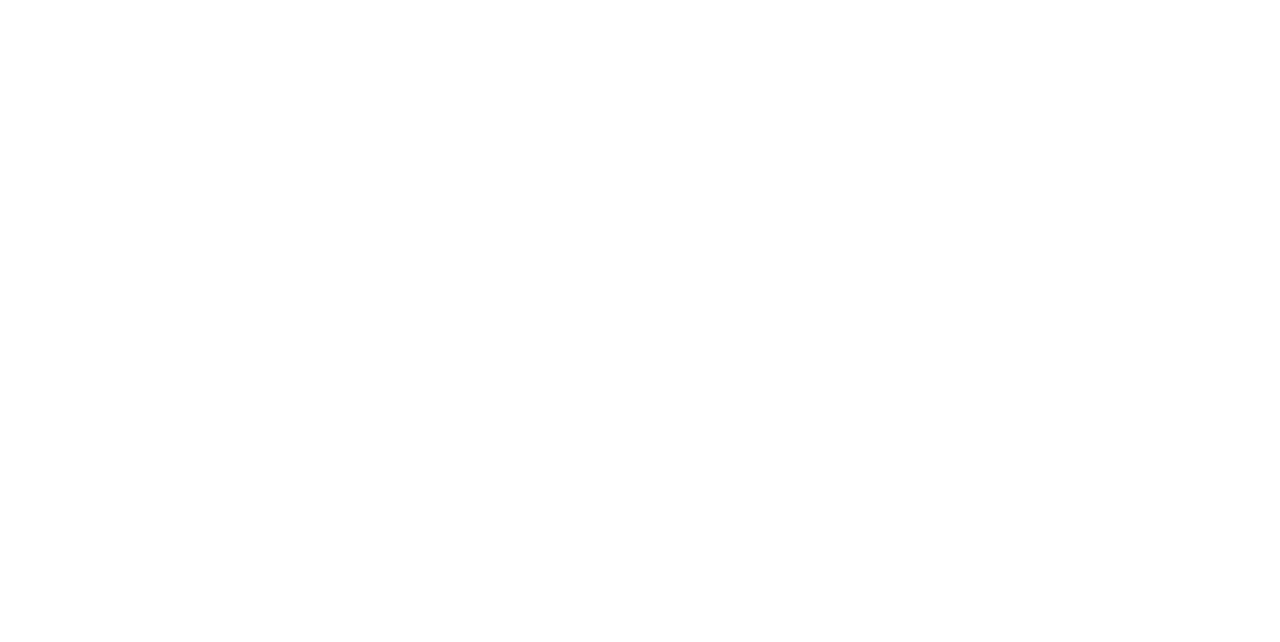
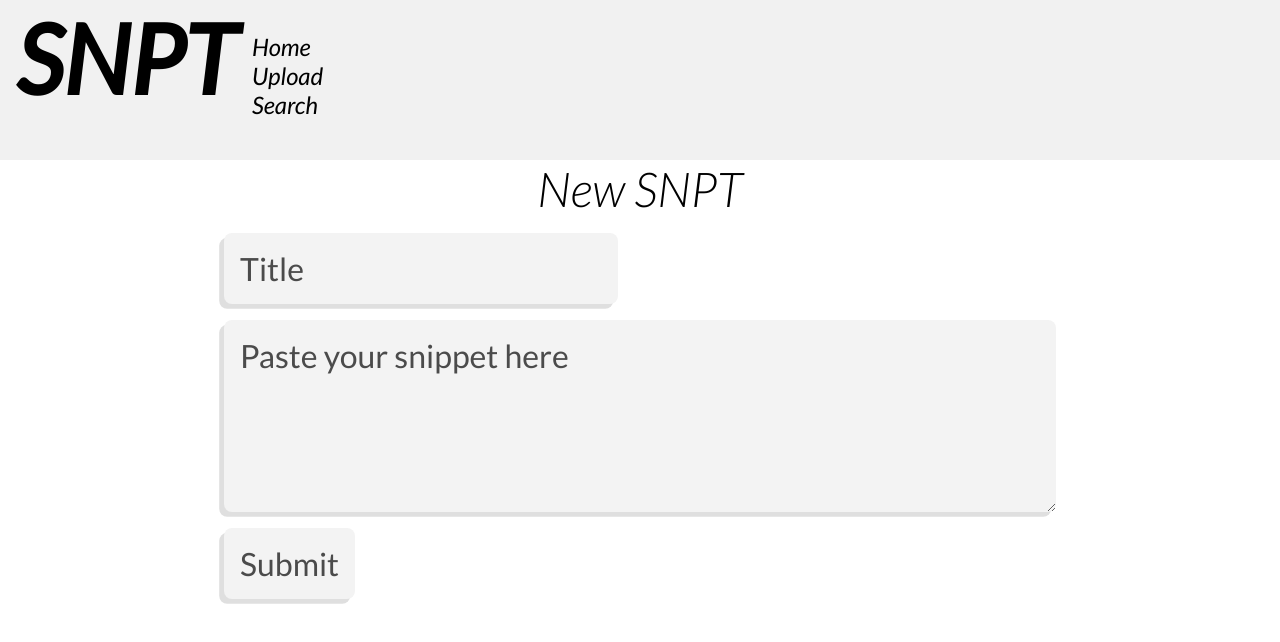
Before and after one commit to seiemens/snpt, a Nuxt app in the folder snpt-client/: page /upload in a window 1280 px wide. Before the commit this address had no page. Shown: the top 642 px of the page. Built offline with nearby package versions, Linux system fonts and the light colour scheme.

Commit message:
implemented upload with API call

```diff
--- a/snpt-client/assets/styles/global.css
+++ b/snpt-client/assets/styles/global.css
@@ -1,4 +1,4 @@
-@import url("https://fonts.googleapis.com/css2?family=Lato:ital,wght@0,100;0,300;0,400;0,700;1,100;1,400&display=swap");
+@import url("https://fonts.googleapis.com/css2?family=Lato:ital,wght@0,100;0,300;0,400;0,700;1,100;1,300;1,400&display=swap");
 
 * {
   padding: 0;
@@ -16,3 +16,22 @@
   align-items: center;
   justify-content: center;
 }
+.placeholder {
+  height: 100vh;
+}
+
+::-webkit-scrollbar {
+  display: none;
+}
+
+h3 {
+  font-family: "Lato", sans-serif;
+  font-size: 3rem;
+  font-weight: 300;
+}
+h3 {
+  font-family: "Lato", sans-serif;
+  font-size: 3rem;
+  font-weight: 300;
+  font-style: italic;
+}
--- /dev/null
+++ b/snpt-client/assets/styles/header.css
@@ -0,0 +1,26 @@
+h1 {
+  font-size: 6rem;
+  padding-left: 1rem;
+  padding-right: 1rem;
+  float: left;
+}
+.header {
+  font-family: "Lato", sans-serif;
+  background-color: #f1f1f1;
+  height: 10rem;
+  color: rgb(0, 0, 0);
+  font-style: italic;
+}
+.nav {
+  padding: 2rem;
+}
+.nav a {
+  display: block;
+  margin-left: 1rem;
+  font-size: 1.5rem;
+  text-decoration: none;
+  color: black;
+}
+.nav a:hover {
+  text-decoration: underline;
+}
--- /dev/null
+++ b/snpt-client/assets/styles/upload.css
@@ -0,0 +1,41 @@
+input,
+button,
+textarea {
+  font-family: "Lato", sans-serif;
+
+  display: block;
+  border: none;
+  border-radius: 0.5rem;
+  background-color: #f3f3f3;
+  font-size: 2rem;
+  padding: 1rem;
+  color: rgb(75, 75, 75);
+  box-shadow: #dfdfdf -0.3rem 0.3rem;
+  margin: 1rem;
+}
+
+::placeholder {
+  color: rgb(75, 75, 75);
+}
+
+input[type="submit"]:hover {
+  background-color: #ebebeb;
+  transition: 0.5s;
+}
+input[type="text"]:focus {
+  background-color: #ebebeb;
+}
+textarea:focus {
+  background-color: #ebebeb;
+}
+button:hover {
+  background-color: #ebebeb;
+  transition: 0.5s;
+}
+#desc {
+  height: 10rem;
+  min-width: 50rem;
+  max-width: 50rem;
+  min-height: 10rem;
+  max-height: 30rem;
+}
--- /dev/null
+++ b/snpt-client/components/Header.vue
@@ -0,0 +1,18 @@
+<template>
+  <div class="header">
+    <h1>SNPT</h1>
+       <div class="nav">
+        <NuxtLink to="/">Home</NuxtLink>
+        <NuxtLink to="/upload">Upload</NuxtLink>
+        <NuxtLink to="/search">Search</NuxtLink>
+      </div>
+  </div>
+</template>
+
+<script>
+export default {
+  name: 'HeaderComponent'
+}
+</script>
+
+<style src="~/assets/styles/header.css"></style>
--- a/snpt-client/components/Landing.vue
+++ b/snpt-client/components/Landing.vue
@@ -3,7 +3,7 @@
       <div class="landing flex">
         <div class="logo">SNPT</div>
         <div class="sub">F*#! Pastebin</div>
-        <a href="" class="arrow">&#8609;</a>
+        <NuxtLink to="/upload" class="arrow">&#8609;</NuxtLink>
     </div>
 
   </div>
--- a/snpt-client/pages/index.vue
+++ b/snpt-client/pages/index.vue
@@ -1,6 +1,6 @@
 <template>
   <div>
-    <div class="land">
+    <div>
       <Landing/>
     </div>
   </div>
@@ -8,10 +8,10 @@
 
 <script>
 export default {
-  name: 'IndexPage'
+    head() {
+    return {
+      title: "SNPT | Home",
+    };
+  }
 }
 </script>
-
-<style scoped>
-
-</style>
--- /dev/null
+++ b/snpt-client/pages/upload.vue
@@ -0,0 +1,78 @@
+<template>
+  <div>
+    <Header/>
+    <h3 class="flex">New SNPT</h3>
+    <div class="flex">
+      <form action="" method="post" v-on:submit.prevent="onSubmit()" id="frm">
+        <input
+          type="text"
+          name="snpttitle"
+          id="name"
+          placeholder="Title"
+          v-model="title"
+          required
+        />
+        <textarea
+          name="snptdesc"
+          id="desc"
+          placeholder="Paste your snippet here"
+          v-model="desc"
+          required
+          cols="60"
+          rows="10"
+          form="frm"
+        ></textarea>
+        <input type="submit" value="Submit" />
+      </form>
+    </div>
+    <div class="flex">
+      <h4 v-if="success"><i>SNPT uploaded!</i></h4>
+    </div>
+  </div>
+</template>
+
+<style scoped src="~/assets/styles/upload.css"></style>
+
+<script>
+import axios from "axios";
+export default {
+  data() {
+    return {
+      success: false,
+    };
+  },
+  props: {
+    title: {
+      type: String,
+      required: true,
+    },
+    desc: {
+      type: String,
+      required: true,
+    },
+  },
+  methods: {
+    onSubmit() {
+      let data = {
+        title: this.title,
+        desc: this.desc,
+      };
+      axios
+        .post("//API CALL HERE", data, {
+          headers: {
+            Accept: "application/json",
+          },
+        })
+        .then((res) => {
+          console.log(res);
+          this.success = res.data.success ? true : false;
+        });
+    },
+  },
+  head() {
+    return {
+      title: "SNPT | Upload",
+    };
+  },
+};
+</script>
```
